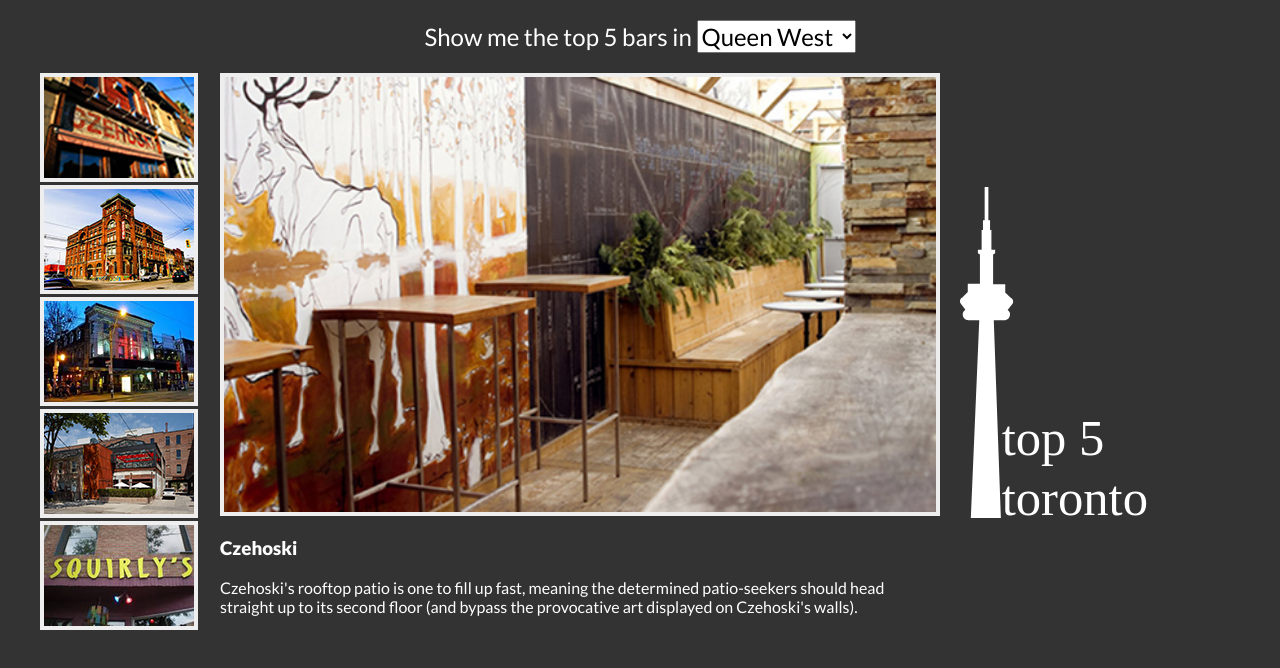
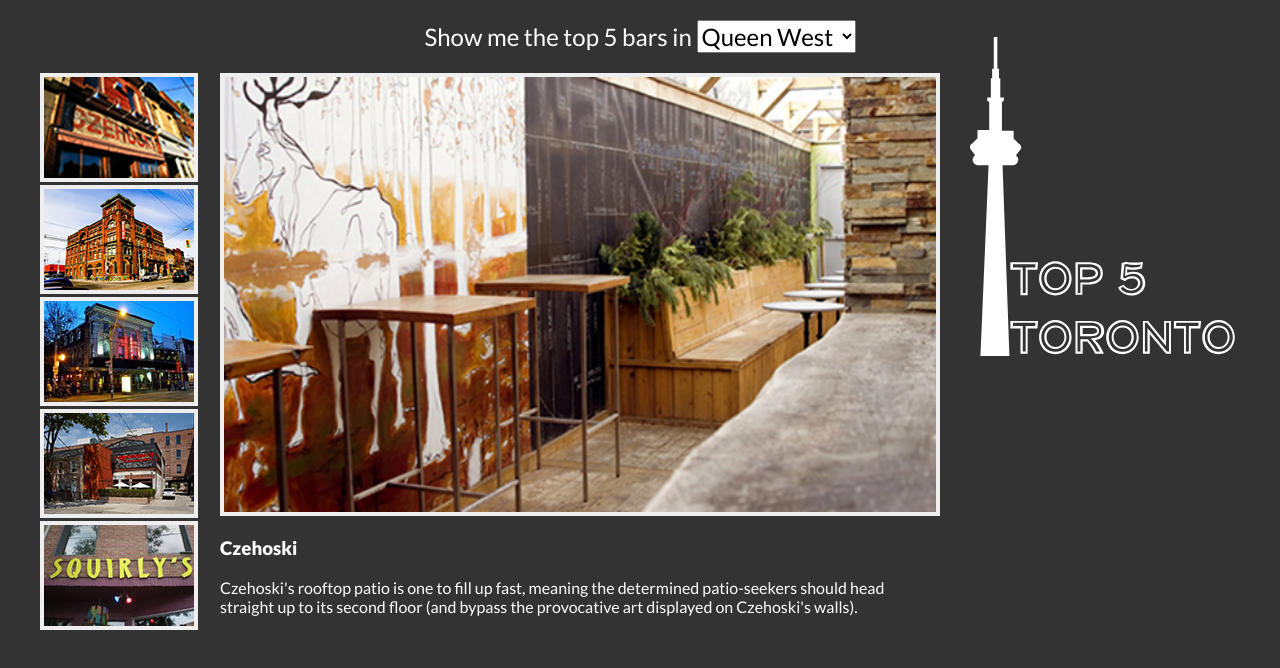
Before and after one commit to ChristinaTing/jQuery-slideshow, a website: page index.html in a window 1280 px wide. Drawn offline with nearby package versions, Linux system fonts and the light colour scheme.

Commit message:
changed position of logo

```diff
--- a/index.html
+++ b/index.html
@@ -69,19 +69,50 @@
     </div><!--end of gallery div-->
 
     <div class="sidebar">
-      <?xml version="1.0" encoding="utf-8"?>
       <!-- Generator: Adobe Illustrator 16.0.0, SVG Export Plug-In . SVG Version: 6.00 Build 0)  -->
-      <!DOCTYPE svg PUBLIC "-//W3C//DTD SVG 1.1//EN" "http://www.w3.org/Graphics/SVG/1.1/DTD/svg11.dtd">
-      <svg version="1.1" id="Layer_1" xmlns="http://www.w3.org/2000/svg" xmlns:xlink="http://www.w3.org/1999/xlink" x="0px" y="0px"
-      viewBox="8.3 -0.2 82.9 100.2" enable-background="new 8.3 -0.2 82.9 100.2" xml:space="preserve"
-      >
+      <svg viewBox="8.3 -0.2 82.9 100.2" enable-background="new 8.3 -0.2 82.9 100.2" xml:space="preserve">
       <path d="M22.4,37.4l1.4-1.8c0.3-0.3,0.3-0.8,0.1-1.2c-0.1-0.3-0.4-0.5-0.6-0.6l-1.3-1.3l-0.3-0.2v-1.1v-1.4h-3.6V21h0l0.6-0.4v-1
       h-1.1v-5.9h-0.4v-2.9h-0.5V6V5.9V1h-1.1v5V6v4.8h-0.5v2.9h-0.4v5.9h-1.1v1l0.6,0.4h0v8.6h-3.6v1.4v1.1l-0.3,0.3l-1.3,1.3
       c-0.3,0.1-0.5,0.3-0.6,0.6c-0.2,0.4-0.1,0.9,0.1,1.2l1.4,1.8v0c0,0,0,0,0,0c-0.5,0.3-0.8,0.8-0.8,1.4c0,0.9,0.8,1.7,1.7,1.7h3.2
       L11.5,99h8.9l-2.1-58.6h3.1c0.9,0,1.7-0.7,1.7-1.7C23.2,38.2,22.8,37.7,22.4,37.4C22.4,37.4,22.4,37.4,22.4,37.4L22.4,37.4
       L22.4,37.4z"/>
-      <text transform="matrix(1 0 0 1 20.625 80.25)"><tspan x="0" y="0" font-family="'FenwickOutline-Regular'" font-size="15">top 5</tspan><tspan x="0" y="18" font-family="'FenwickOutline-Regular'" font-size="15">toronto</tspan></text>
-    </svg>
+      <g>
+      <path d="M20.8,70.2h8.4l-0.2,2.3H26v7.8h-2.2v-7.8h-3.1V70.2z M21.4,71.8h3.1v7.8h0.9v-7.8h2.9l0.1-1h-6.9V71.8z"/>
+      <path d="M39.5,75.2c0,2.8-2.1,5.2-5,5.2c-3,0-5-2.4-5-5.2c0-3,2.3-5.3,5-5.3C37.2,69.9,39.5,72.2,39.5,75.2z M30.2,75.2
+      c0,2.5,1.8,4.5,4.3,4.5c2.5,0,4.3-2.1,4.3-4.5c0-2.6-1.9-4.6-4.3-4.6C32.2,70.6,30.2,72.6,30.2,75.2z M37.9,75.2
+      c0,1.8-1.3,3.6-3.4,3.6c-2.1,0-3.4-1.8-3.4-3.6c0-2,1.3-3.6,3.4-3.6C36.7,71.6,37.9,73.2,37.9,75.2z M31.8,75.2c0,1.5,1.1,3,2.8,3
+      c1.6,0,2.7-1.5,2.7-3c0-1.6-0.9-3-2.7-3C32.8,72.2,31.8,73.6,31.8,75.2z"/>
+      <path d="M42.8,77v3.2h-2.1V70.2h3.5c2.7,0,4.9,0.6,4.9,3.4c0,2.5-2.1,3.4-4,3.4H42.8z M45,76.3c1.6,0,3.4-0.8,3.4-2.7
+      c0-2.3-1.9-2.8-4.2-2.8h-2.8v8.8h0.8v-3.2H45z M44.9,71.7c1.8,0,2.7,0.7,2.7,1.9c0,1.6-1.9,1.9-3.1,1.9h-2.4v-3.8H44.9z M42.8,72.4
+      v2.4h1.7c1,0,2.4-0.2,2.4-1.2c0-0.8-0.7-1.2-2.1-1.2H42.8z"/>
+      <path d="M62.1,76.6c0,2.6-2.2,3.8-4.4,3.8c-1.7,0-3.5-1.1-3.9-2.5l1.7-0.8c0.4,0.8,1.6,1.3,2.2,1.3c1.1,0,2.2-0.6,2.2-1.8
+      c0-0.8-0.8-1.4-1.6-1.4c-0.9,0-1.4,0-2.4,0.8l-1.4-0.7l0.4-4.9c0.5-0.1,0.8-0.2,1.2-0.4c0.9,0.2,1.7,0.3,2.7,0.3
+      c0.6,0,1.5-0.1,2.6-0.2l-0.3,2c-1,0.3-2,0.4-2.8,0.4c-0.5,0-1.1-0.1-1.7-0.2l-0.1,1.1c0.7-0.2,1.3-0.3,1.8-0.3
+      C60.6,73,62.1,74.2,62.1,76.6z M55.9,74.4l0.2-3c0.9,0.3,1.6,0.4,2.3,0.4c0.8,0,1.5-0.1,2.2-0.3l0.1-0.7C60.3,71,59.6,71,59,71
+      c-1,0-1.9-0.1-2.7-0.3c-0.2,0.1-0.3,0.1-0.6,0.2l-0.4,4c0.2,0.1,0.4,0.2,0.6,0.3c0.9-0.6,1.3-0.7,2.4-0.7c1.1,0,2.3,0.8,2.3,2
+      c0,1.5-1.5,2.4-2.9,2.4c-0.8,0-2-0.6-2.4-1.2l-0.7,0.4c0.4,1,1.7,1.6,3,1.6c1.9,0,3.7-1,3.7-3.1c0-1.9-1.3-2.9-3-2.9
+      C57.8,73.7,57.1,73.9,55.9,74.4z"/>
+      <path d="M20.8,88.2h8.4l-0.2,2.3H26v7.8h-2.2v-7.8h-3.1V88.2z M21.4,89.8h3.1v7.8h0.9v-7.8h2.9l0.1-1h-6.9V89.8z"/>
+      <path d="M39.5,93.2c0,2.8-2.1,5.2-5,5.2c-3,0-5-2.4-5-5.2c0-3,2.3-5.3,5-5.3C37.2,87.9,39.5,90.2,39.5,93.2z M30.2,93.2
+      c0,2.5,1.8,4.5,4.3,4.5c2.5,0,4.3-2.1,4.3-4.5c0-2.6-1.9-4.6-4.3-4.6C32.2,88.6,30.2,90.6,30.2,93.2z M37.9,93.2
+      c0,1.8-1.3,3.6-3.4,3.6c-2.1,0-3.4-1.8-3.4-3.6c0-2,1.3-3.6,3.4-3.6C36.7,89.6,37.9,91.2,37.9,93.2z M31.8,93.2c0,1.5,1.1,3,2.8,3
+      c1.6,0,2.7-1.5,2.7-3c0-1.6-0.9-3-2.7-3C32.8,90.2,31.8,91.6,31.8,93.2z"/>
+      <path d="M40.7,88.2h4.7c2.2,0,4.1,0.8,4.1,3.1c0,1.7-1.2,2.7-2.8,2.8c1.2,1.1,2,2.5,2.7,4.2h-2.7c-0.6-1.4-1.3-2.6-2.4-3.8h-1.4
+      v3.8h-2.2V88.2z M41.4,97.6h0.8v-3.8h2.3c1.3,1.4,2,2.4,2.6,3.8h1.1c-0.8-1.5-1.4-2.7-2.9-4c2-0.2,3.3-0.5,3.3-2.3
+      c0-1.8-1.5-2.5-3.3-2.5h-4V97.6z M45.2,89.7c1.8,0,2.7,0.4,2.7,1.6c0,1.5-1.5,1.6-2.9,1.6h-2.9v-3.2H45.2z M42.9,90.4v1.8h2.2
+      c1.1,0,2.2,0,2.2-0.9c0-0.7-0.5-0.9-2.1-0.9H42.9z"/>
+      <path d="M60.1,93.2c0,2.8-2.1,5.2-5,5.2c-3,0-5-2.4-5-5.2c0-3,2.3-5.3,5-5.3C57.9,87.9,60.1,90.2,60.1,93.2z M50.9,93.2
+      c0,2.5,1.8,4.5,4.3,4.5c2.5,0,4.3-2.1,4.3-4.5c0-2.6-1.9-4.6-4.3-4.6S50.9,90.6,50.9,93.2z M58.6,93.2c0,1.8-1.3,3.6-3.4,3.6
+      c-2.1,0-3.4-1.8-3.4-3.6c0-2,1.3-3.6,3.4-3.6C57.3,89.6,58.6,91.2,58.6,93.2z M52.4,93.2c0,1.5,1.1,3,2.8,3c1.7,0,2.7-1.5,2.7-3
+      c0-1.6-0.9-3-2.7-3C53.4,90.2,52.4,91.6,52.4,93.2z"/>
+      <path d="M70,88.2v10.1h-1.5l-5-6v6h-2.1V88.2h1.6l4.9,6v-6H70z M68.5,88.8v7.2l-5.9-7.2H62v8.8h0.8v-7.2l6,7.2h0.6v-8.8H68.5z"/>
+      <path d="M70.9,88.2h8.4L79,90.5h-2.9v7.8H74v-7.8h-3.1V88.2z M71.5,89.8h3.1v7.8h0.9v-7.8h2.9l0.1-1h-6.9V89.8z"/>
+      <path d="M89.6,93.2c0,2.8-2.1,5.2-5,5.2c-3,0-5-2.4-5-5.2c0-3,2.3-5.3,5-5.3C87.4,87.9,89.6,90.2,89.6,93.2z M80.4,93.2
+      c0,2.5,1.8,4.5,4.3,4.5c2.5,0,4.3-2.1,4.3-4.5c0-2.6-1.9-4.6-4.3-4.6S80.4,90.6,80.4,93.2z M88,93.2c0,1.8-1.3,3.6-3.4,3.6
+      c-2.1,0-3.4-1.8-3.4-3.6c0-2,1.3-3.6,3.4-3.6C86.8,89.6,88,91.2,88,93.2z M81.9,93.2c0,1.5,1.1,3,2.8,3c1.7,0,2.7-1.5,2.7-3
+      c0-1.6-0.9-3-2.7-3C82.9,90.2,81.9,91.6,81.9,93.2z"/>
+      </g>
+      </svg>
 
 
   </div>
@@ -103,7 +134,7 @@
 
     $('.previews a').on('click', function(e){
       e.preventDefault();
-      // when you click on thumbnail, store the information 'full' (which is the big picture) into this variable
+      // when you click on this specific thumbnail, store the information 'full' (which is the big picture) into this variable
       var largeImage = $(this).data('full');
       //function to turn overlay from transparent to opaque
       $('.full .overlay').css("opacity", "1");
--- a/stylesheet.scss
+++ b/stylesheet.scss
@@ -99,9 +99,12 @@
  .sidebar {
  	float: left;
     width: 25%;
+    padding-left: 30px;
+    position: relative;
+
     svg{
         fill: #fff;
-        margin-left: 20px;
-        margin-top: 110px;
+        position:absolute;
+        top: -40px;
     }
  }
```
Also changed, not shown: stylesheet.css.
